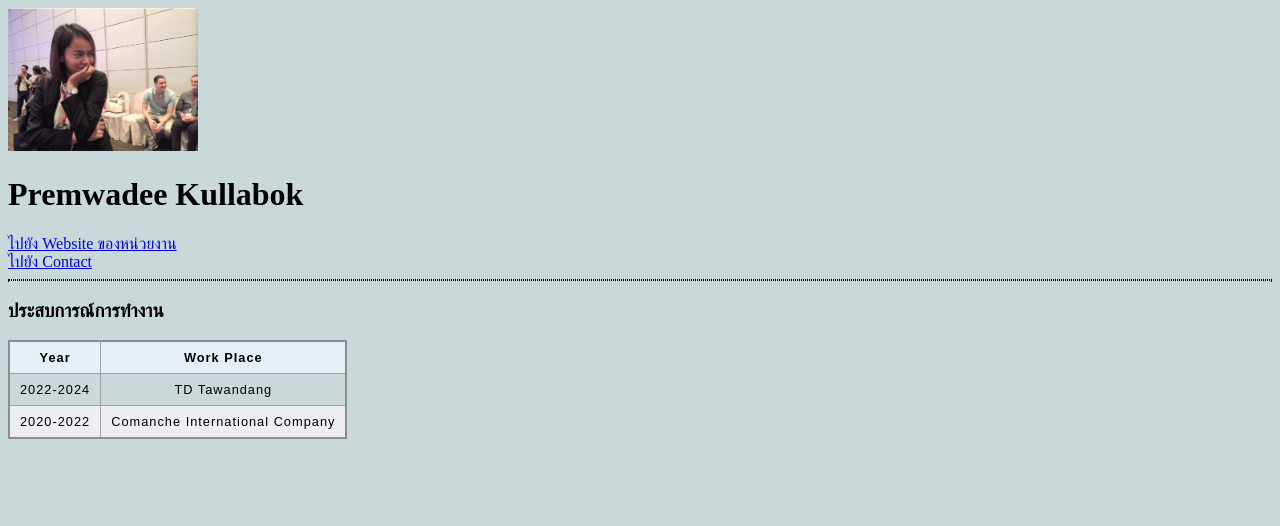
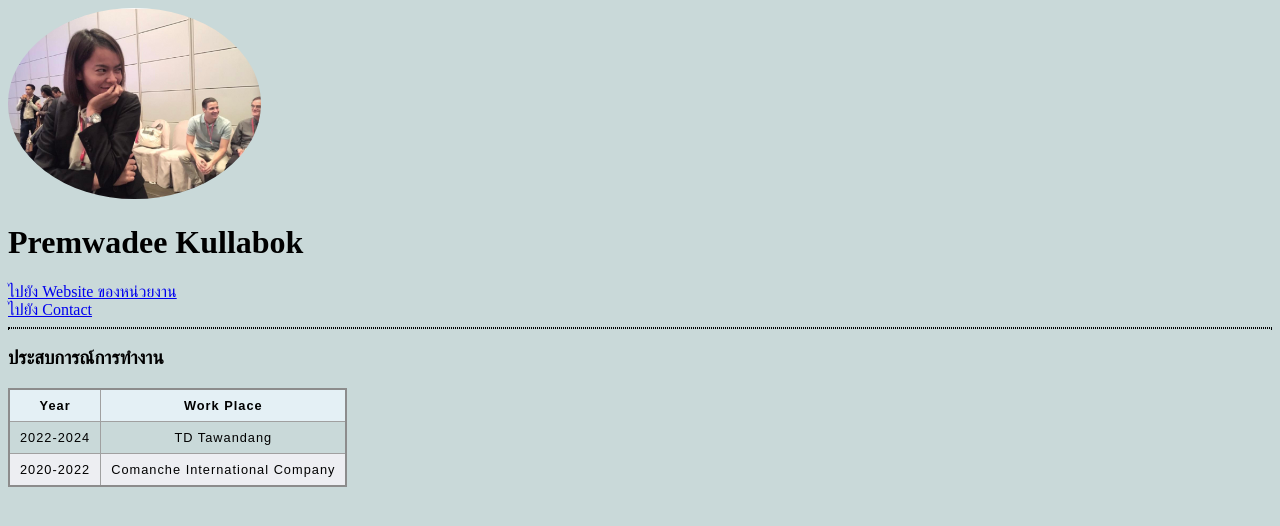
Before and after one commit to premwadee1992/mypage2024, a plain HTML site: page index.html in a window 1280 px wide. Drawn offline with Linux system fonts and the light colour scheme; files whose address does not match are found by name.

Commit message:
Update index.html

```diff
--- a/index.html
+++ b/index.html
@@ -7,7 +7,7 @@
     <link rel="stylesheet" href="styles.css">
 </head>
 <body style="background-color: rgb(201, 217, 217);">
-    <img src="/Users/premwadee.ku/Desktop/Fullstack Development 2024/HTML personal site/profile.jpg" style="width: 15%; height: auto;">
+    <img src="profile.jpg" alt="" style="width: 20%; height: auto; border-radius: 50%;">
    <h1>Premwadee Kullabok</h1>
    <a href = "https://nest.tdshop.io/products/pre-order/pre-order-catalogs-list"> ไปยัง Website ของหน่วยงาน </a>
    <br>
```
